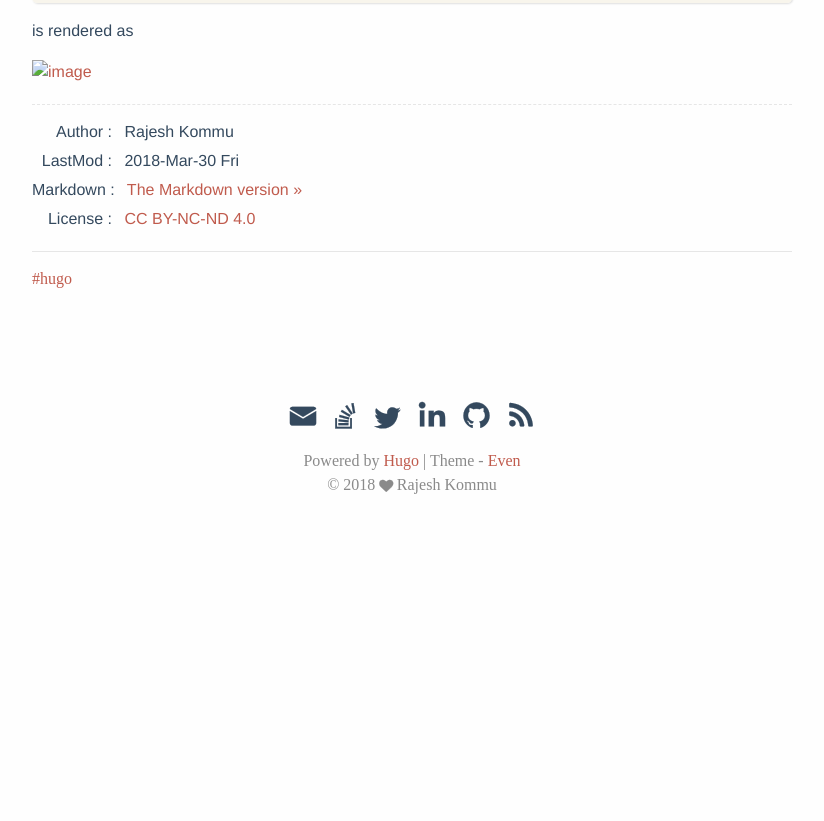
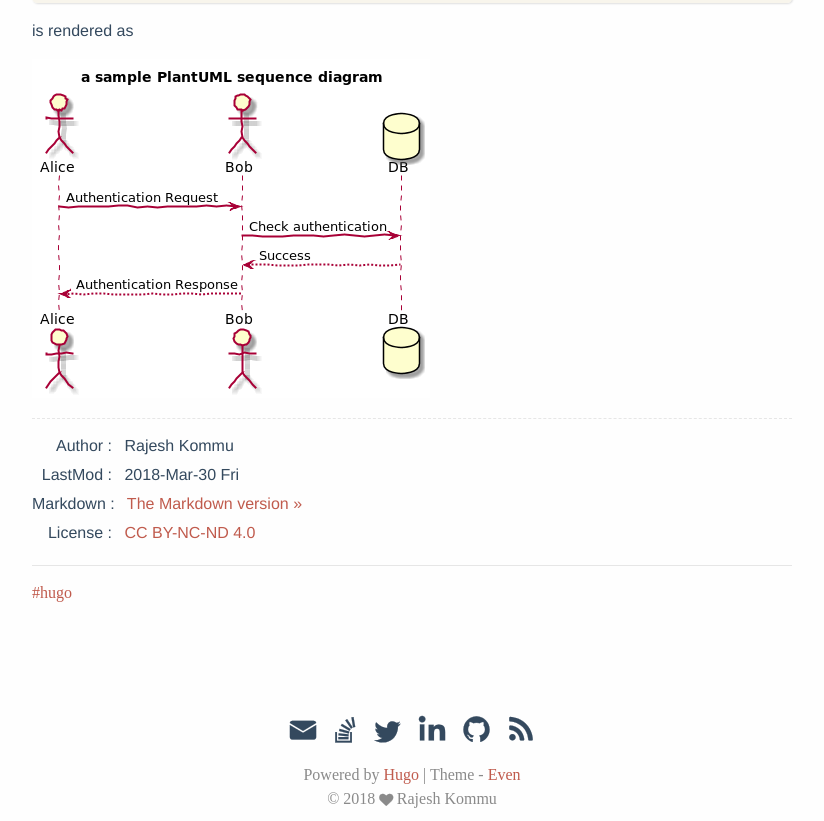
Before and after one commit to racingicemen/racingicemen.github.io, a plain HTML site: page post/introduction/index.html in a window 1280 px wide. Shown: the part 1697-2518 px from the top of the page, without its empty margins (228-1052 px from the left). Before the commit the page ends 2204 px from the top, so only its background shows below. Drawn offline with nearby package versions, Linux system fonts and the light colour scheme; some packages are replaced by stand-ins of ours.

Commit message:
fix a typo in the image location

```diff
--- a/post/introduction/index.html
+++ b/post/introduction/index.html
@@ -253,7 +253,7 @@ A &lt;-- B: Authentication Response
 
 <p>is rendered as</p>
 
-<p><img src="test.png" alt="image" /></p>
+<p><img src="/test.png" alt="image" /></p>
 
     </div>
 
```
Also changed, not shown: 1 other file.
